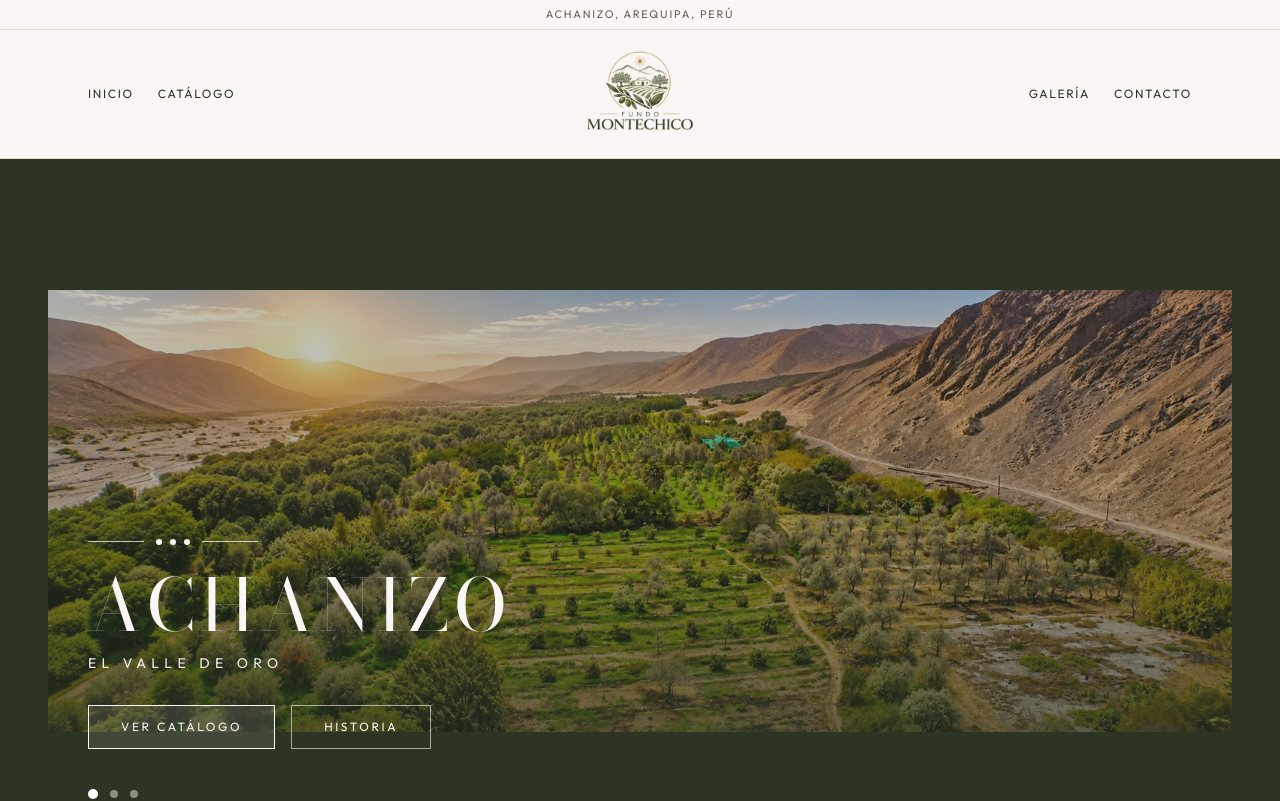
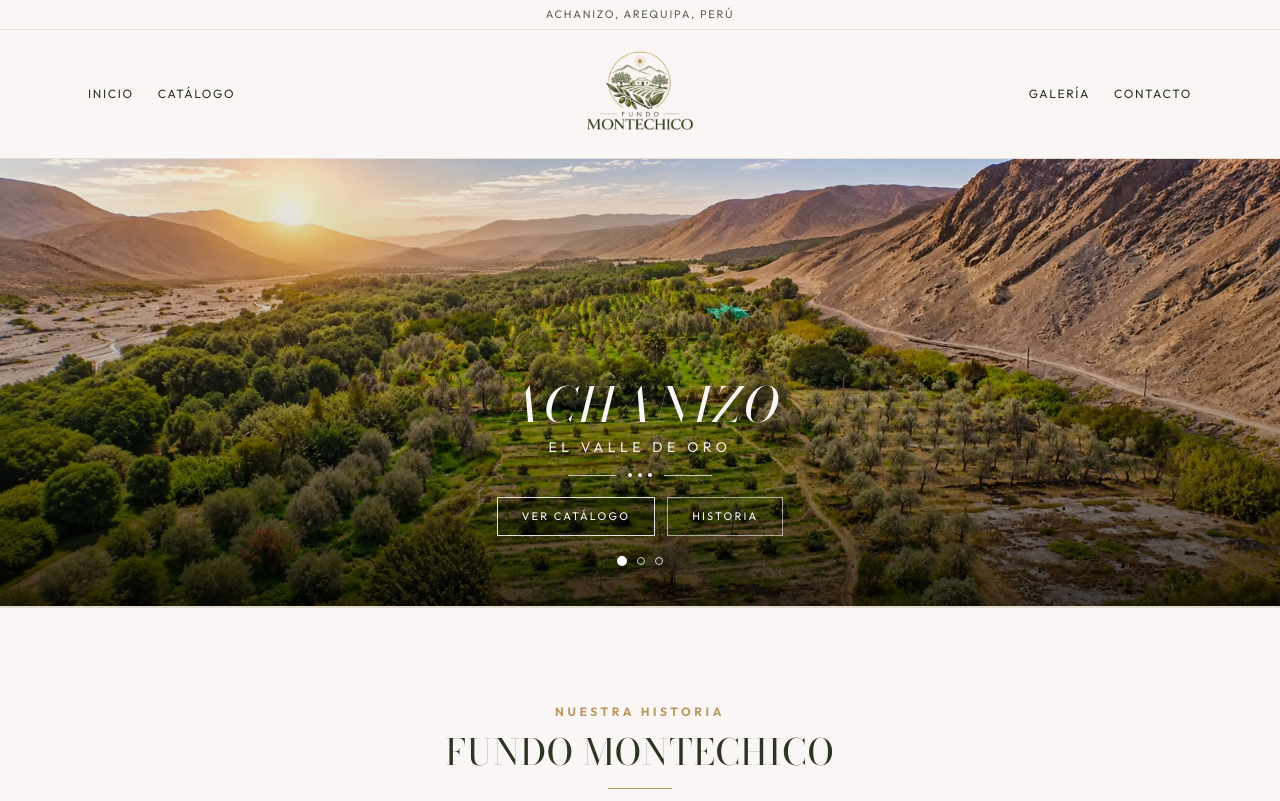
Before and after one commit to gggaaarl/fundomontechikus, a Next.js app: page / in a window 1280 px wide. Shown: the top 801 px of the page. Built offline with nearby package versions, Linux system fonts and the light colour scheme.

Commit message:
cambios profesionales 3 hero

```diff
--- a/components/hero-slider.tsx
+++ b/components/hero-slider.tsx
@@ -8,18 +8,29 @@ import { heroBrand, heroSlides } from "@/lib/site-content";
 const SWIPE_THRESHOLD = 56;
 const AUTO_MS = 7000;
 
+/** Altura tipo Incahuasi móvil (~45% viewport), un poco más en desktop */
+const HERO_HEIGHT =
+  "h-[44svh] max-h-[420px] min-h-[220px] sm:h-[46svh] sm:max-h-[460px] lg:h-[56vh] lg:max-h-[560px]";
+
 function HeroOrnament() {
   return (
-    <div className="flex items-center justify-start gap-3">
-      <span className="h-px w-10 bg-paper/75 sm:w-14" aria-hidden />
-      <span className="flex items-center gap-2" aria-hidden>
-        <span className="size-1.5 rounded-full bg-paper" />
-        <span className="size-1.5 rounded-full bg-paper" />
-        <span className="size-1.5 rounded-full bg-paper" />
+    <div className="flex items-center justify-center gap-3">
+      <span className="h-px w-8 bg-paper/75 sm:w-12" aria-hidden />
+      <span className="flex items-center gap-1.5" aria-hidden>
+        <span className="size-1 rounded-full bg-paper" />
+        <span className="size-1 rounded-full bg-paper" />
+        <span className="size-1 rounded-full bg-paper" />
       </span>
-      <span className="h-px w-10 bg-paper/75 sm:w-14" aria-hidden />
+      <span className="h-px w-8 bg-paper/75 sm:w-12" aria-hidden />
     </div>
   );
+}
+
+function slideImageClass(item: (typeof heroSlides)[number]) {
+  if (item.imageFit === "contain") {
+    return "object-contain object-center p-3 sm:p-5 lg:p-8";
+  }
+  return "object-cover";
 }
 
 export function HeroSlider() {
@@ -32,9 +43,12 @@ export function HeroSlider() {
 
   const slideCount = heroSlides.length;
 
-  const goTo = useCallback((next: number) => {
-    setIndex((next + slideCount) % slideCount);
-  }, [slideCount]);
+  const goTo = useCallback(
+    (next: number) => {
+      setIndex((next + slideCount) % slideCount);
+    },
+    [slideCount],
+  );
 
   const goNext = useCallback(() => goTo(index + 1), [goTo, index]);
   const goPrev = useCallback(() => goTo(index - 1), [goTo, index]);
@@ -88,7 +102,7 @@ export function HeroSlider() {
   return (
     <section
       ref={sectionRef}
-      className="relative touch-pan-y overflow-hidden border-b border-line bg-olive select-none"
+      className={`relative touch-pan-y overflow-hidden border-b border-line bg-paper select-none ${HERO_HEIGHT}`}
       onPointerDown={onPointerDown}
       onPointerMove={onPointerMove}
       onPointerUp={onPointerUp}
@@ -96,26 +110,24 @@ export function HeroSlider() {
       aria-roledescription="carrusel"
     >
       <div
-        className={`flex min-h-[78svh] will-change-transform lg:min-h-[88vh] ${
+        className={`flex h-full will-change-transform ${
           isDragging ? "" : "transition-transform duration-500 ease-out"
         }`}
         style={{ transform: `translateX(${translateX})` }}
       >
         {heroSlides.map((item) => (
-          <div
-            key={item.image}
-            className="relative min-h-[78svh] w-full shrink-0 lg:min-h-[88vh]"
-          >
-            <div className="absolute inset-0 bg-olive">
+          <div key={item.image} className="relative h-full w-full shrink-0">
+            <div className="absolute inset-0 bg-paper">
               <Image
                 src={item.image}
                 alt={item.alt}
                 fill
                 priority={item.image === heroSlides[0].image}
-                className={
-                  item.imageFit === "contain"
-                    ? "object-contain object-center p-4 sm:p-8 lg:p-12"
-                    : "object-cover object-center"
+                className={slideImageClass(item)}
+                style={
+                  item.imageFit === "cover" && "objectPosition" in item
+                    ? { objectPosition: item.objectPosition }
+                    : undefined
                 }
                 sizes="100vw"
                 quality={90}
@@ -125,8 +137,8 @@ export function HeroSlider() {
             <div
               className={`absolute inset-0 ${
                 item.showHeroCopy
-                  ? "bg-gradient-to-t from-olive/90 via-olive/40 to-olive/20"
-                  : "bg-gradient-to-t from-olive/50 via-transparent to-transparent"
+                  ? "bg-gradient-to-t from-black/75 via-black/25 to-black/5"
+                  : "bg-gradient-to-t from-black/35 via-transparent to-transparent"
               }`}
             />
           </div>
@@ -134,32 +146,34 @@ export function HeroSlider() {
       </div>
 
       <div
-        className={`pointer-events-none absolute inset-0 z-20 mx-auto flex max-w-6xl flex-col justify-end px-6 pb-10 pt-24 lg:pb-16 lg:pt-32 ${
+        className={`pointer-events-none absolute inset-0 z-20 mx-auto flex h-full max-w-6xl flex-col items-center justify-end px-5 pb-6 pt-16 text-center sm:pb-8 lg:pb-10 ${
           showCopy ? "animate-hero-copy" : ""
         }`}
         key={showCopy ? `copy-${index}` : "copy-empty"}
       >
         {showCopy ? (
           <>
-            <HeroOrnament />
-            <p className="mt-6 font-display text-4xl tracking-[0.08em] text-paper uppercase sm:text-5xl lg:text-7xl">
+            <p className="font-display text-3xl tracking-[0.06em] text-paper uppercase italic sm:text-4xl lg:text-5xl">
               {heroBrand.placeName}
             </p>
-            <p className="mt-3 text-[13px] tracking-[0.38em] text-paper/95 uppercase sm:text-sm">
+            <p className="mt-2 text-[11px] tracking-[0.32em] text-paper/95 uppercase sm:text-xs lg:text-sm">
               {heroBrand.tagline}
             </p>
-            <div className="pointer-events-auto mt-8 hidden flex-wrap gap-4 sm:flex">
+            <div className="mt-4">
+              <HeroOrnament />
+            </div>
+            <div className="pointer-events-auto mt-5 hidden flex-wrap justify-center gap-3 sm:flex">
               <Link
                 href="/catalogo"
                 onPointerDown={(event) => event.stopPropagation()}
-                className="border border-paper bg-paper/10 px-8 py-3 text-[12px] tracking-[0.22em] text-paper uppercase backdrop-blur-sm transition-colors hover:bg-paper hover:text-olive"
+                className="border border-paper/90 bg-black/20 px-6 py-2.5 text-[11px] tracking-[0.2em] text-paper uppercase backdrop-blur-sm transition-colors hover:bg-paper hover:text-ink"
               >
                 Ver catálogo
               </Link>
               <Link
                 href="/#historia"
                 onPointerDown={(event) => event.stopPropagation()}
-                className="border border-paper/60 px-8 py-3 text-[12px] tracking-[0.22em] text-paper uppercase transition-colors hover:border-paper hover:bg-paper/10"
+                className="border border-paper/60 px-6 py-2.5 text-[11px] tracking-[0.2em] text-paper uppercase transition-colors hover:border-paper hover:bg-black/15"
               >
                 Historia
               </Link>
@@ -167,7 +181,11 @@ export function HeroSlider() {
           </>
         ) : null}
 
-        <div className="pointer-events-auto mt-10 flex items-center gap-3">
+        <div
+          className={`pointer-events-auto flex items-center justify-center gap-2.5 ${
+            showCopy ? "mt-5" : "mt-auto pb-1"
+          }`}
+        >
           {heroSlides.map((_, i) => (
             <button
               key={heroSlides[i].image}
@@ -176,8 +194,8 @@ export function HeroSlider() {
               aria-current={i === index}
               onClick={() => goTo(i)}
               onPointerDown={(event) => event.stopPropagation()}
-              className={`rounded-full transition-all duration-300 ${
-                i === index ? "size-2.5 bg-white" : "size-2 bg-white/45 hover:bg-white/70"
+              className={`rounded-full border border-white/80 transition-all duration-300 ${
+                i === index ? "size-2.5 bg-white" : "size-2 bg-transparent hover:bg-white/30"
               }`}
             />
           ))}
--- a/lib/site-content.ts
+++ b/lib/site-content.ts
@@ -65,19 +65,22 @@ export const heroSlides = [
   {
     image: "/hero/fundo.jpg",
     alt: "Fundo Montechico en el valle",
-    imageFit: "contain" as const,
+    imageFit: "cover" as const,
+    objectPosition: "center 38%",
     showHeroCopy: true,
   },
   {
     image: "/producto_principal.jpeg",
     alt: "Aceite de oliva extra virgen Don Santino",
     imageFit: "contain" as const,
+    objectPosition: "center",
     showHeroCopy: false,
   },
   {
     image: "/galeria/aceitunas.jpg",
     alt: "Cosecha de aceituna en Fundo Montechico",
     imageFit: "cover" as const,
+    objectPosition: "center",
     showHeroCopy: false,
   },
 ] as const;
```
